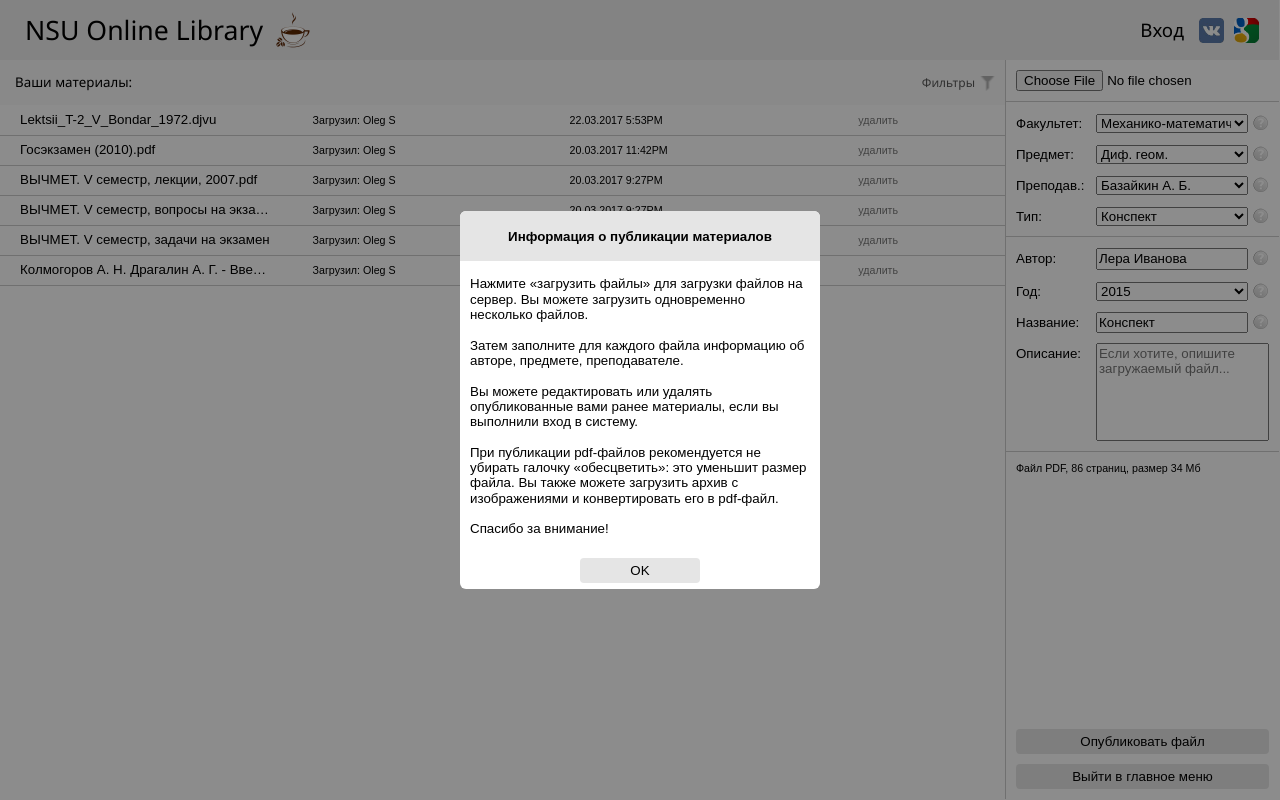
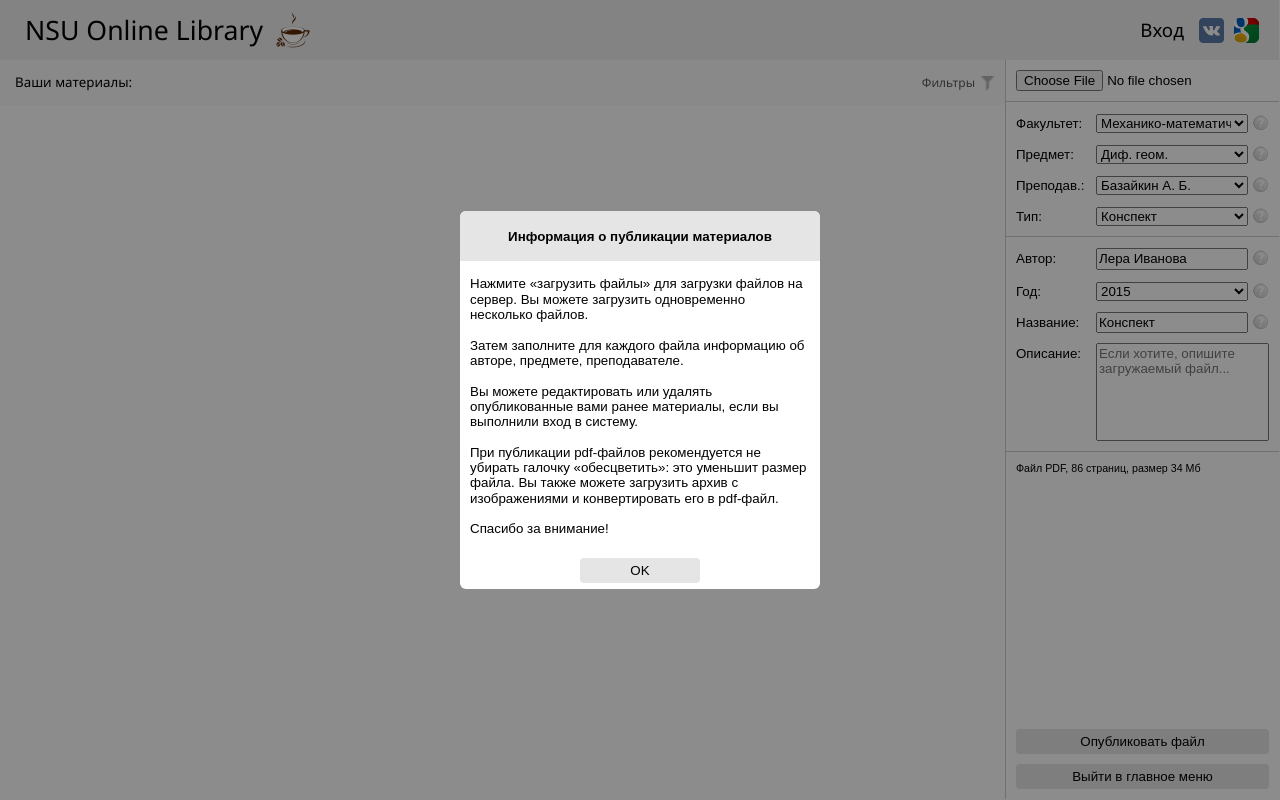
Before and after one commit to sedol1339/nsulib, a PHP site: page /upload.php in a window 1280 px wide. Run offline with PHP 8.4, Linux system fonts and the light colour scheme.

Commit message:
2018.02.07 Загрузка файлов

```diff
--- a/upload.css
+++ b/upload.css
@@ -144,6 +144,13 @@ main {
 	max-width:1%;
 	white-space:nowrap;
 }
+#no_materials {
+	height: 50px;
+	text-align: center;
+	vertical-align: middle;
+	line-height: 50px;
+	font-size: 10pt;
+}
 #info_filename {
 	font-size: 10pt;
 	padding: 10px;
--- a/upload.php
+++ b/upload.php
@@ -40,44 +40,15 @@
 				</div>
 			</div>
 			<table id=materials_table>
-				<tr>
-					<td>Lektsii_T-2_V_Bondar_1972.djvu</td>
-					<td>Загрузил: Oleg S</td>
-					<td>22.03.2017 5:53PM</td>
-					<td>удалить</td>
-				</tr>
-				<tr>
-					<td>Госэкзамен (2010).pdf</td>
-					<td>Загрузил: Oleg S</td>
-					<td>20.03.2017 11:42PM</td>
-					<td>удалить</td>
-				</tr>
-				<tr>
-					<td>ВЫЧМЕТ. V семестр,  лекции, 2007.pdf</td>
-					<td>Загрузил: Oleg S</td>
-					<td>20.03.2017 9:27PM</td>
-					<td>удалить</td>
-				</tr>
-				<tr>
-					<td>ВЫЧМЕТ. V семестр, вопросы на экзамен</td>
-					<td>Загрузил: Oleg S</td>
-					<td>20.03.2017 9:27PM</td>
-					<td>удалить</td>
-				</tr>
-				<tr>
-					<td>ВЫЧМЕТ. V семестр, задачи на экзамен</td>
-					<td>Загрузил: Oleg S</td>
-					<td>20.03.2017 9:27PM</td>
-					<td>удалить</td>
-				</tr>
-				<tr>
-					<td>Колмогоров А. Н. Драгалин А. Г. - Введение в математическую логику</td>
-					<td>Загрузил: Oleg S</td>
-					<td>20.03.2017 9:27PM</td>
+				<tr id=dummy_material class=material_entry style="display:none;">
+					<td>Название</td>
+					<td>Загрузил</td>
+					<td>Дата загрузки</td>
 					<td>удалить</td>
 				</tr>
 				<!--<div style="width:800px;height:100px;background:red;"> </div>-->
 			</table>
+			<div id=no_materials style="display:none;">Нет материалов</div>
 		</div>
 		<div id=info>
 			<!--<div id=info_filename>Файл: Difgem_Lera.pdf</div>-->
```
Also changed, not shown: upload.js (+44 -0 lines).
